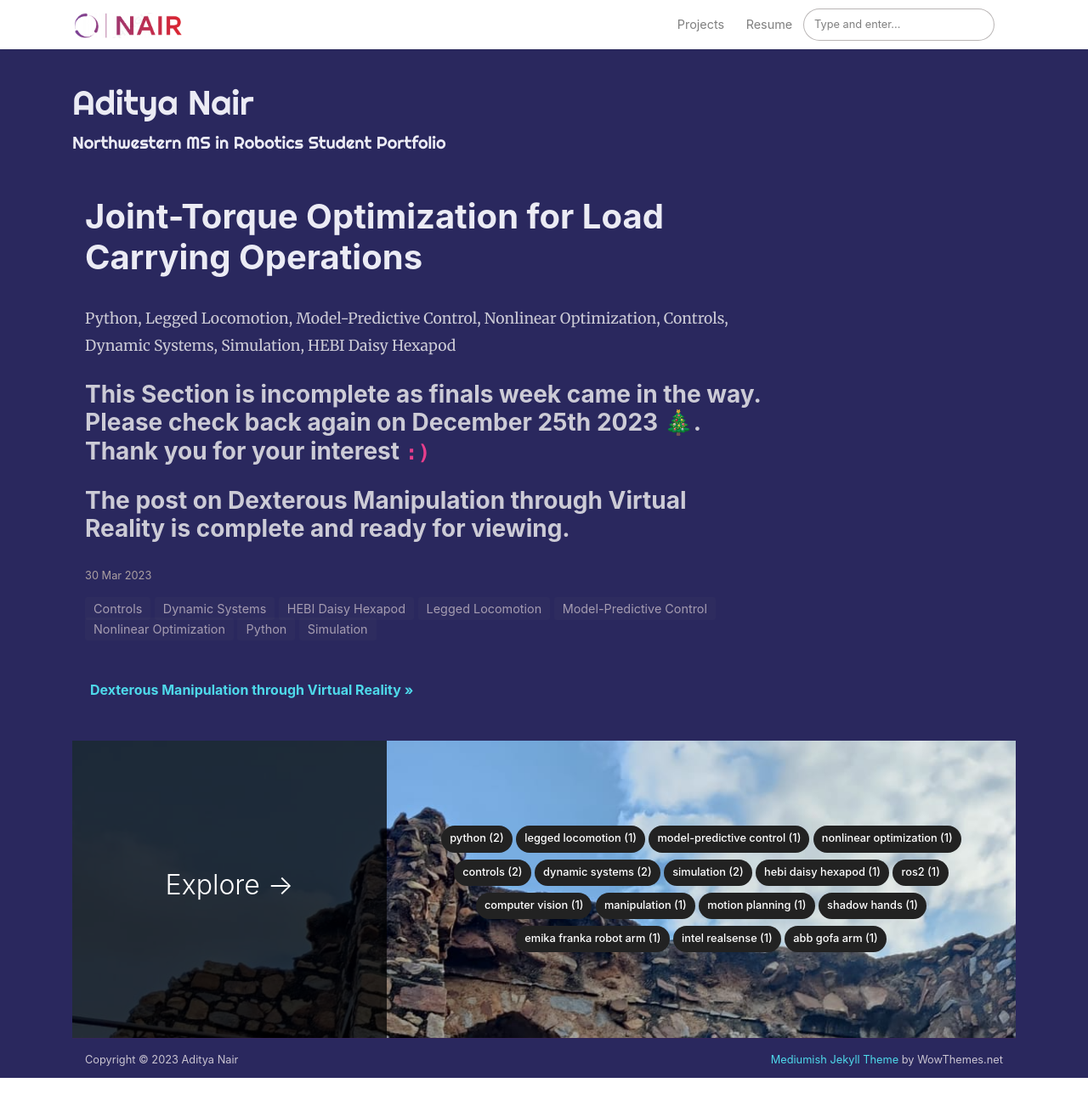
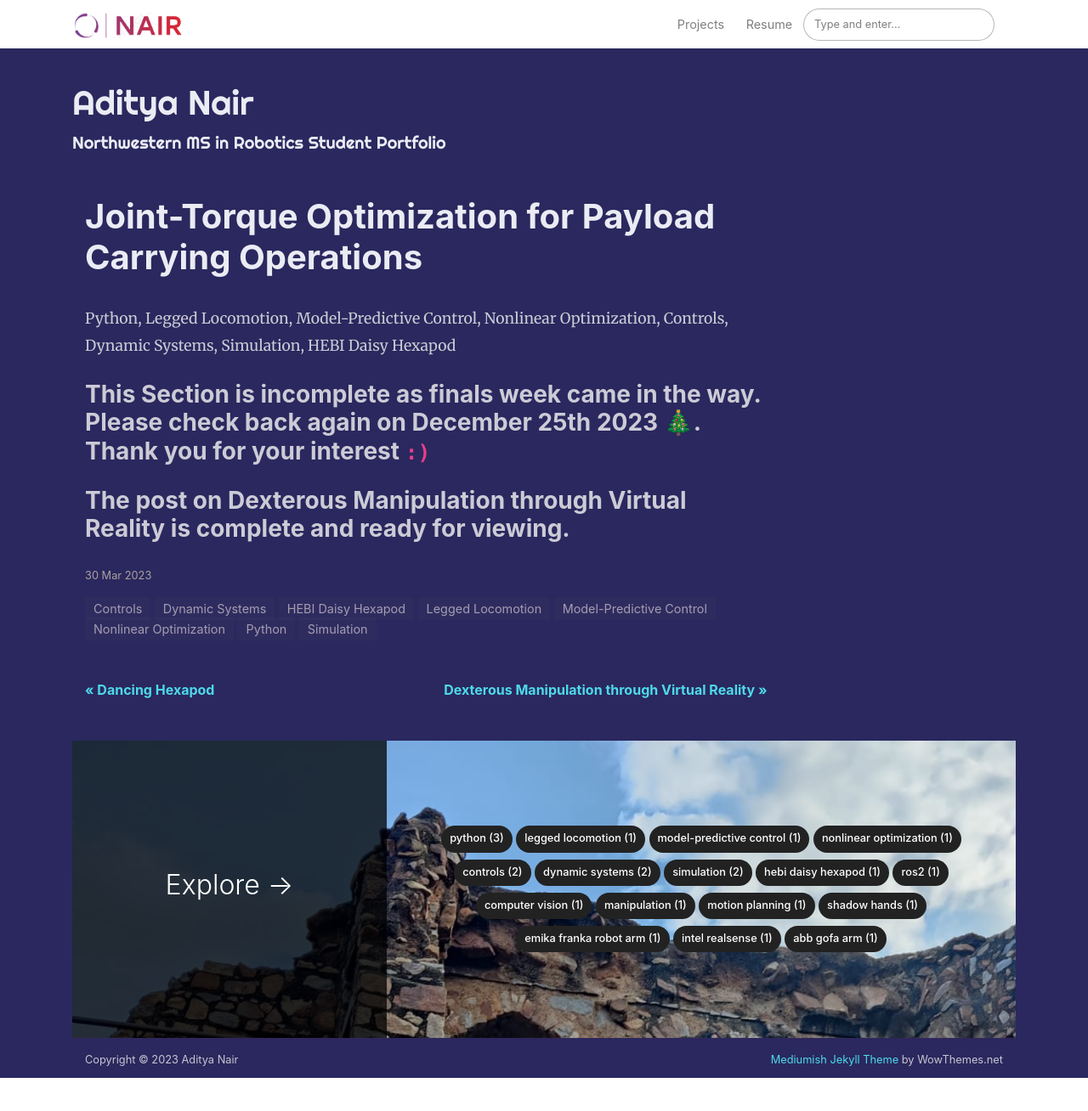
Before and after one commit to GogiPuttar/adityanairswebsite.github.io, a Jekyll site: the page built from _posts/2023-03-30-JointTorqueOptimization.md, in a window 1280 px wide and 1331 px high. Shown: the top 1308 px of the window at 85% size. Built offline with Jekyll 4.4.1, drawn with Linux system fonts in a browser that asks for light colours; nearby versions of some CDN libraries; comment, search, counter and statistics services are not loaded.

```diff
--- a/_posts/2023-03-30-JointTorqueOptimization.md
+++ b/_posts/2023-03-30-JointTorqueOptimization.md
@@ -1,6 +1,6 @@
 ---
 layout: post
-title:  "Joint-Torque Optimization for Load Carrying Operations"
+title:  "Joint-Torque Optimization for Payload Carrying Operations"
 categories: [Python, Legged Locomotion, Model-Predictive Control, Nonlinear Optimization, Controls, Dynamic Systems, Simulation, HEBI Daisy Hexapod
 ]
 image: assets/images/Torque-ControlWalking.gif
```
Also changed, not shown: _posts/2022-10-03-DancingHexapod.md (added, +23 -0 lines), assets/images/Venom.jpg (deleted), assets/images/VenomDark]].jpg (deleted), assets/images/logo.png (deleted), assets/images/logo2.png (deleted), assets/images/yunabatman.jpeg (deleted), assets/images/yunabatman2.png (deleted), 3 other files.
